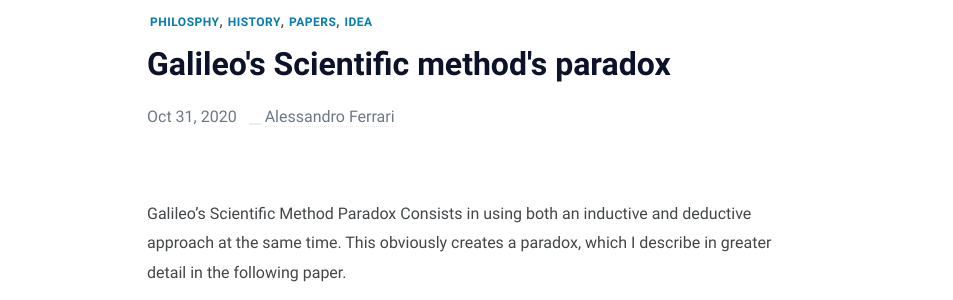
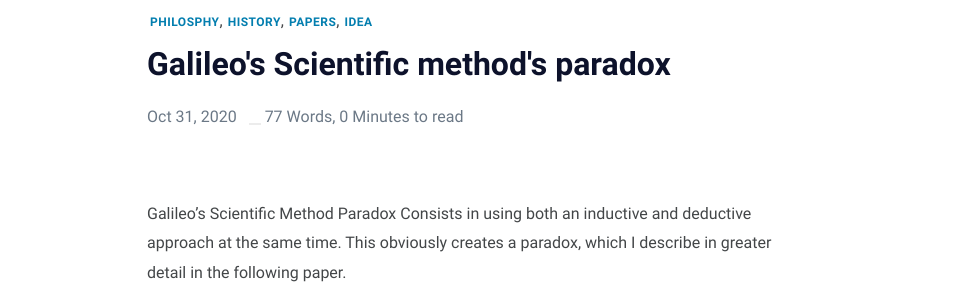
Before and after one commit to Ferryistaken/website, a Jekyll site: the page built from _posts/galileos-scientific-method-paradox/2020-10-31-galileos-scientific-method-paradox.md, in a window 1280 px wide. Shown: the part 194-494 px from the top of the page, without its empty margins (163-1116 px from the left). Built offline with Jekyll 4.4.1, drawn with Linux system fonts in a browser that asks for light colours.

Commit message:
changed default post layout

```diff
--- a/_layouts/post.html
+++ b/_layouts/post.html
@@ -31,9 +31,15 @@ layout: compress
             <time datetime="{{ page.date | date_to_xmlschema }}" itemprop="datePublished">
               {{ page.date | date: "%b %d, %Y" }}
             </time>
-            <span itemprop="author" itemscope itemtype="https://schema.org/Person">
+            <span>
+              {% capture words %}
+                {{ page.content | number_of_words }}
+              {% endcapture %}
+              {{ words | append: " Words," }} {{ words | divided_by: 180 | append: " Minutes to read"}}
+            </span>
+            <!--<span itemprop="author" itemscope itemtype="https://schema.org/Person">
               <span itemprop="name">{{ site.author.name }}</span>
-            </span>
+            </span> --->
             <time hidden datetime="{{ page.modified | date_to_xmlschema }}" itemprop="dateModified">
               {{ page.date | date: "%b %d, %Y" }}
             </time>
```
